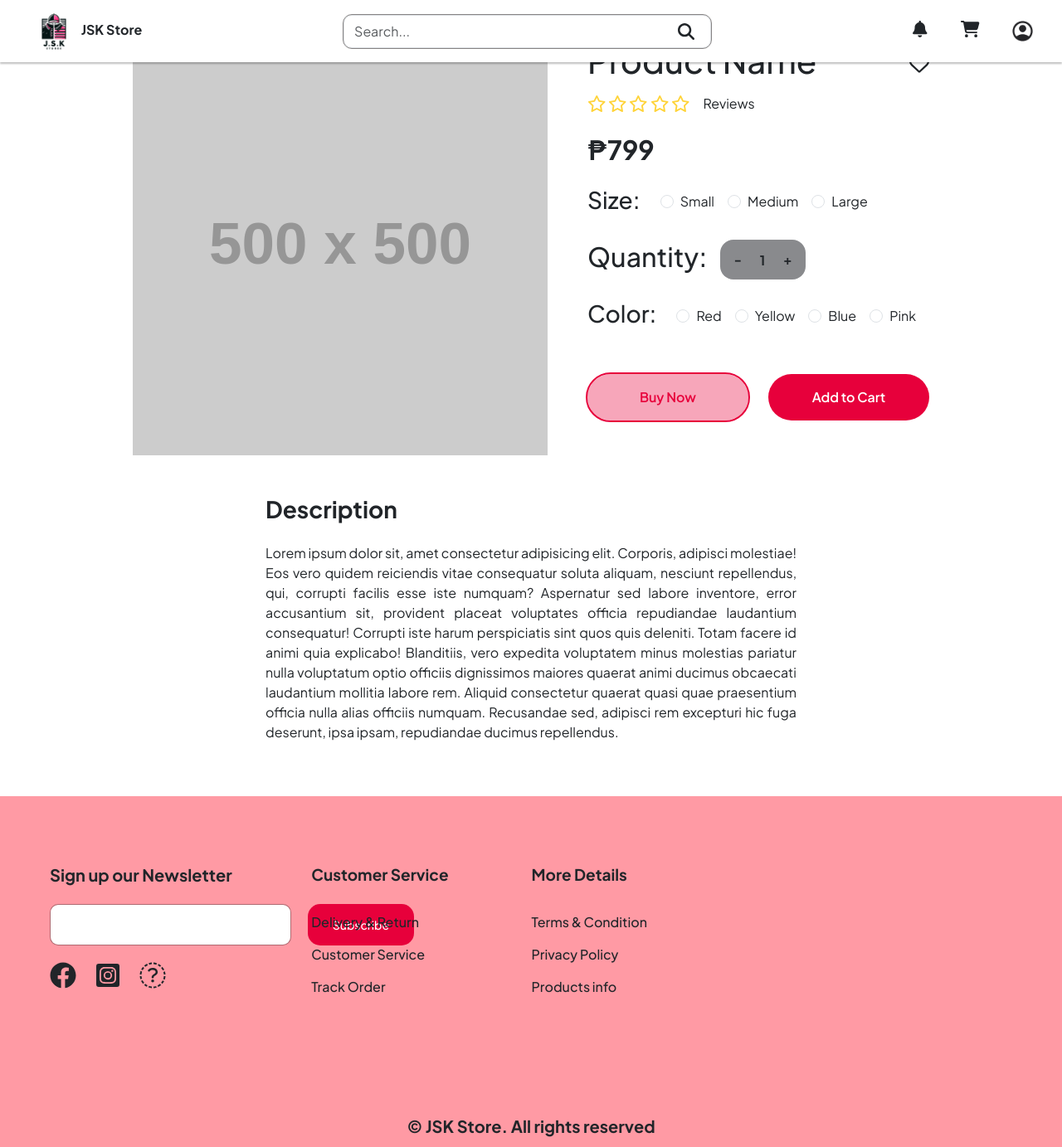
After one commit to kev0402/E-commerce, a PHP site: page /product.php in a window 1280 px wide. The commit adds this page. Shown: the whole page at 83% size. Run offline with PHP 8.4, Linux system fonts and the light colour scheme; grey boxes labelled with a size stand in for pictures from a placeholder-image service; some libraries are stand-ins or nearby versions.

Commit message:
product page

```diff
--- a/Dashboard.php
+++ b/Dashboard.php
@@ -19,9 +19,7 @@
 <body>
 
     <?php
-
     include("./connection.php");
-
     session_start();
 
     $ProductName = $ProductDescription = $Category = $RegularPrice = $Stock = "";
--- a/Login.php
+++ b/Login.php
@@ -47,7 +47,7 @@ if (isset($_POST['loginButton'])) {
 
         if ($user) {
             if (password_verify($pass, $user['Password'])) {
-                $_SESSION["user"] = "valid";
+                $_SESSION["user"];
                 header("Location: ./HomePage.php");
                 die();
             } else {
--- /dev/null
+++ b/product.php
@@ -0,0 +1,188 @@
+<!DOCTYPE html>
+<html lang="en">
+
+<head>
+    <meta charset="UTF-8">
+    <meta name="viewport" content="width=device-width, initial-scale=1.0">
+    <link rel="preconnect" href="https://fonts.googleapis.com">
+    <link rel="preconnect" href="https://fonts.gstatic.com" crossorigin>
+    <link href="https://fonts.googleapis.com/css2?family=Plus+Jakarta+Sans:ital,wght@0,200..800;1,200..800&display=swap" rel="stylesheet">
+    <link href="https://cdn.jsdelivr.net/npm/bootstrap@5.3.2/dist/css/bootstrap.min.css" rel="stylesheet" integrity="sha384-T3c6CoIi6uLrA9TneNEoa7RxnatzjcDSCmG1MXxSR1GAsXEV/Dwwykc2MPK8M2HN" crossorigin="anonymous">
+    <script defer src="https://cdn.jsdelivr.net/npm/bootstrap@5.3.2/dist/js/bootstrap.bundle.min.js" integrity="sha384-C6RzsynM9kWDrMNeT87bh95OGNyZPhcTNXj1NW7RuBCsyN/o0jlpcV8Qyq46cDfL" crossorigin="anonymous"></script>
+    <script src="https://cdnjs.cloudflare.com/ajax/libs/font-awesome/6.4.2/js/all.min.js"></script>
+    <script src="./JS/jquery.min.js"></script>
+    <script src="./JS/bootstrap.js"></script>
+    <script src="./JS/bootstrap.min.js"></script>
+    <link rel="stylesheet" href="./bootstrap/css/bootstrap.min.css">
+    <link rel="stylesheet" href="./CSS/bootstrap.css">
+    <link rel="stylesheet" href="./styles/product.css">
+    <link rel="icon" href="./images/logo.png">
+    <title>Product</title>
+</head>
+
+<body>
+    <header>
+        <div class="NavigationBar">
+            <div class="NameLogo">
+                <img src="./images/logo.png" alt="">
+                <label for="">JSK Store</label>
+            </div>
+            <div class="SearchContainer">
+                <input type="text" placeholder="Search..." class="form-control" id="SearchInput">
+                <i class="fa-solid fa-magnifying-glass" id="SearchButton"></i>
+            </div>
+            <div class="NavigationBarIcons">
+                <i class="fa-solid fa-bell fa-lg"></i>
+                <i class="fa-solid fa-cart-shopping fa-lg"></i>
+                <img src="./Image/AdsImage/account_circle.png" alt="" id="UserAccountCircle">
+            </div>
+        </div>
+        <div class="AccountMenu" id="AccountMenuModal">
+            <div class="AccountContainer">
+                <div class="UserContainer">
+                    <img src="./Image/Reviewer IMG/1641386961385.jpg" alt="" id="UserProfile">
+                    <div class="UserName">
+                        <label for="" id="UserLogInName">Mr. Pro</label>
+                        <label for="" id="UserFullname">The Goat</label>
+                    </div>
+                </div>
+                <i class="fa-solid fa-chevron-right" id="UserEditAccount"></i>
+            </div>
+            <div class="AccountContainer2">
+                <div class="MyOrder">
+                    <i class="fa-solid fa-clock-rotate-left fa-lg"></i>
+                    <label for="" class="fw-semibold">My Orders</label>
+                </div>
+                <div class="MyFavorites">
+                    <i class="fa-solid fa-heart fa-lg"></i>
+                    <label for="" class="fw-semibold">My Favorites</label>
+                </div>
+                <div class="Settings">
+                    <i class="fa-solid fa-gear fa-lg"></i>
+                    <label for="" class="fw-semibold">Settings</label>
+                </div>
+            </div>
+            <button onclick="redirect()" id="LogOutBtn" class="fw-bold">Log Out</button>
+            <script>
+                function redirect() {
+                    window.location.href = "./includes/log-out.php";
+                }
+            </script>
+        </div>
+    </header>
+    <main class="d-flex flex-column justify-content-center align-items-center">
+        <div class="productInfo d-flex flex-row gap-5">
+            <div class="">
+                <img src="https://placehold.co/500x500/EEE/31343C" width="500" height="500" alt="Placehold" class="header-image">
+            </div>
+            <div class="">
+                <div class="productName d-flex flex-row align-items-center justify-content-between">
+                    <h1>Product Name</h1>
+                    <i class="fa-regular fa-heart fa-xl"></i>
+                </div>
+                <div class="reviews d-flex flex-row align-items-center  mt-2 gap-3">
+                    <div class="stars" id="stars">
+                        <i class="fa-regular fa-star fa-lg" style="color: #FFD43B;"></i>
+                        <i class="fa-regular fa-star fa-lg" style="color: #FFD43B;"></i>
+                        <i class="fa-regular fa-star fa-lg" style="color: #FFD43B;"></i>
+                        <i class="fa-regular fa-star fa-lg" style="color: #FFD43B;"></i>
+                        <i class="fa-regular fa-star fa-lg" style="color: #FFD43B;"></i>
+                    </div>
+                    <div>
+                        <label for="stars">Reviews</label>
+                    </div>
+                </div>
+                <div class="productPrice mt-4">
+                    <h2 class="fw-bold">₱799</h2>
+                </div>
+                <div class="sizePicker mt-4 d-flex flex-row align-items-center">
+                    <h3 class="me-4">Size:</h3>
+                    <div class="form-check form-check-inline">
+                        <input class="form-check-input" type="radio" name="inlineRadioOptions" id="inlineRadio1" value="option1">
+                        <label class="form-check-label" for="inlineRadio1">Small</label>
+                    </div>
+                    <div class="form-check form-check-inline">
+                        <input class="form-check-input" type="radio" name="inlineRadioOptions" id="inlineRadio2" value="option2">
+                        <label class="form-check-label" for="inlineRadio2">Medium</label>
+                    </div>
+                    <div class="form-check form-check-inline">
+                        <input class="form-check-input" type="radio" name="inlineRadioOptions" id="inlineRadio3" value="option3">
+                        <label class="form-check-label" for="inlineRadio3">Large</label>
+                    </div>
+                </div>
+                <div class="quantity d-flex flex-row mt-4 align-items-center gap-3">
+                    <div>
+                        <h2>Quantity:</h2>
+                    </div>
+                    <div class="qty-input rounded-4 px-3 py-1">
+                        <button class="qty-count qty-count--minus" data-action="minus" type="button">-</button>
+                        <input class="product-qty" type="number" name="product-qty" min="0" max="10" value="1">
+                        <button class="qty-count qty-count--add" data-action="add" type="button">+</button>
+                    </div>
+                </div>
+                <div class="colorPicker mt-4 d-flex flex-row align-items-center">
+                    <h3 class="me-4">Color:</h3>
+                    <div class="form-check form-check-inline">
+                        <input class="form-check-input" type="radio" name="inlineRadioOptions" id="color1" value="option1">
+                        <label class="form-check-label" for="color1">Red</label>
+                    </div>
+                    <div class="form-check form-check-inline">
+                        <input class="form-check-input" type="radio" name="inlineRadioOptions" id="color2" value="option2">
+                        <label class="form-check-label" for="color2">Yellow</label>
+                    </div>
+                    <div class="form-check form-check-inline">
+                        <input class="form-check-input" type="radio" name="inlineRadioOptions" id="color3" value="option3">
+                        <label class="form-check-label" for="color3">Blue</label>
+                    </div>
+                    <div class="form-check form-check-inline">
+                        <input class="form-check-input" type="radio" name="inlineRadioOptions" id="color4" value="option4">
+                        <label class="form-check-label" for="color4">Pink</label>
+                    </div>
+                </div>
+                <div class="d-flex flex-row gap-4">
+                    <button name="buyButton" class="btn btn-primary border border-0 rounded-pill w-100 mt-5 p-3" id="buyButton">Buy Now</button>
+                    <button name="cartButton" class="btn btn-primary border border-0 rounded-pill w-100 mt-5 p-3" id="cartButton">Add to Cart</button>
+                </div>
+            </div>
+        </div>
+        <div class="description d-flex justify-content-start w-50">
+            <div class="description mt-5">
+                <h3 class="fw-bold">Description</h3>
+                <p  class="mt-4" style="text-align: justify;">Lorem ipsum dolor sit, amet consectetur adipisicing elit. Corporis, adipisci molestiae! Eos vero quidem reiciendis vitae consequatur soluta aliquam, nesciunt repellendus, qui, corrupti facilis esse iste numquam? Aspernatur sed labore inventore, error accusantium sit, provident placeat voluptates officia repudiandae laudantium consequatur! Corrupti iste harum perspiciatis sint quos quis deleniti. Totam facere id animi quia explicabo! Blanditiis, vero expedita voluptatem minus molestias pariatur nulla voluptatum optio officiis dignissimos maiores quaerat animi ducimus obcaecati laudantium mollitia labore rem. Aliquid consectetur quaerat quasi quae praesentium officia nulla alias officiis numquam. Recusandae sed, adipisci rem excepturi hic fuga deserunt, ipsa ipsam, repudiandae ducimus repellendus.</p>
+            </div>
+        </div>
+    </main>
+    <footer class="productpageFooter">
+    <div class="Newsletter">
+            <label for="" class="fw-bold">Sign up our Newsletter</label>
+            <div class="Subscibe">
+                <input type="text" id="SubscribeInput" class="form-control shadow-none">
+                <button id="SubscribeBtn">Subscribe</button>
+            </div>
+            <div class="PlatformIcons gap-4">
+                <i class="fa-brands fa-facebook fa-2xl"></i>
+                <i class="fa-brands fa-square-instagram fa-2xl"></i>
+                <i class="fa-brands fa-square-x-twitter fa-2xl"></i>
+            </div>
+        </div>
+        <div class="ServiceAndDetails">
+            <div class="CustomerService">
+                <label for="" class="FooterTitles fw-bold mb-3">Customer Service</label>
+                <label for="" class="fw-medium">Delivery & Return</label>
+                <label for="" class="fw-medium">Customer Service</label>
+                <label for="" class="fw-medium">Track Order</label>
+            </div>
+            <div class="MoreDetails">
+                <label for="" class="FooterTitles fw-bold mb-3">More Details</label>
+                <label for="" class="fw-medium">Terms & Condition</label>
+                <label for="" class="fw-medium">Privacy Policy</label>
+                <label for="" class="fw-medium">Products info</label>
+            </div>
+        </div>
+        <div class="Copyright">
+            <label for="" class="fw-bold">&copy; JSK Store. All rights reserved</label>
+        </div>
+    </footer>
+</body>
+<script src="./script/product.js"></script>
+</html>
--- /dev/null
+++ b/styles/product.css
@@ -0,0 +1,369 @@
+* {
+    font-family: "Plus Jakarta Sans", sans-serif;
+    font-optical-sizing: auto;
+    margin: 0;
+    padding: 0;
+    box-sizing: border-box;
+}
+
+/* Header CSS */
+header {
+    position: fixed;
+    display: flex;
+    width: 100%;
+    z-index: 99;
+}
+
+.NavigationBar {
+    display: flex;
+    width: 100%;
+    height: 75px;
+    box-shadow: 0px 2px 2px 0px rgba(0, 0, 0, 0.25);
+    justify-content: space-between;
+    align-items: center;
+    padding: 0 35px 0 35px;
+    background: #fff;
+}
+
+.NameLogo label {
+    font-weight: 700;
+}
+
+.NameLogo img {
+    height: 60px;
+    width: 60px;
+}
+
+#SearchInput {
+    width: 443px;
+    height: 40px;
+    outline: 1px solid #868383;
+    border-radius: 10px;
+}
+
+#SearchInput:focus,
+#SubscribeInput:focus {
+    border: 1px solid rgb(0, 0, 0);
+    box-shadow: none;
+}
+
+#HomePageSignUp {
+    border: 3px solid #e7003b;
+    background: rgba(231, 0, 59, 0.1);
+    color: #e7003b;
+}
+
+#HomePageLogIn {
+    background: linear-gradient(90deg, #e7003b 0%, #e7003b 100%);
+}
+
+.SearchContainer {
+    display: flex;
+    position: relative;
+    align-items: center;
+    height: 100%;
+}
+
+#SearchButton {
+    display: flex;
+    position: absolute;
+    cursor: pointer;
+    right: 20px;
+    height: 20px;
+    width: 20px;
+}
+
+.NavigationBarIcons {
+    display: flex;
+    align-self: center;
+    justify-content: center;
+    gap: 40px;
+}
+
+.NavigationBarIcons img {
+    height: 25px;
+    width: 25px;
+    cursor: pointer;
+}
+
+@keyframes fade-in {
+    0% {
+        opacity: 0;
+        transform: translateY(20px) scale(0.9);
+    }
+
+    100% {
+        opacity: 1;
+        transform: translateY(0px) scale(1);
+    }
+}
+
+.LogSignBtn {
+    display: flex;
+    align-self: center;
+    justify-content: center;
+    gap: 10px;
+}
+
+.LogSignBtn button {
+    width: 100px;
+    height: 40px;
+    border-radius: 10px;
+    font-size: 15px;
+    font-weight: 600;
+}
+
+.AccountMenu {
+    display: none;
+    height: 466px;
+    width: 341px;
+    position: absolute;
+    justify-content: center;
+    background: #f5f5f5;
+    z-index: 100;
+    border-radius: 15px;
+    top: 90px;
+    right: 32px;
+    animation: fade-in 0.5s;
+}
+
+.AccountContainer {
+    display: flex;
+    height: 78px;
+    width: 284px;
+    background: #fff;
+    border-radius: 15px;
+    justify-content: space-evenly;
+    align-items: center;
+    position: absolute;
+    top: 30px;
+}
+
+#UserLogInName {
+    font-size: 20px;
+    font-weight: 500;
+}
+
+#UserFullname {
+    font-size: 14px;
+    font-weight: 500;
+    color: #898a8d;
+}
+
+.AccountContainer .UserContainer {
+    display: flex;
+    flex-direction: row;
+    gap: 18px;
+    width: 200px;
+}
+
+.AccountContainer #UserProfile {
+    border-radius: 100%;
+    height: 50px;
+    width: 50px;
+}
+
+.AccountContainer .UserName {
+    display: flex;
+    flex-direction: column;
+}
+
+.AccountContainer {
+    font-size: 38px;
+}
+
+.AccountContainer2 {
+    display: flex;
+    flex-direction: column;
+    height: 188px;
+    gap: 30px;
+    width: 284px;
+    background: #fff;
+    border-radius: 15px;
+    position: absolute;
+    bottom: 140px;
+    align-items: center;
+    justify-content: center;
+}
+
+.AccountContainer2 div {
+    display: flex;
+    flex-direction: row;
+    width: 233px;
+    gap: 20px;
+    font-size: 18px;
+    font-weight: 500;
+    align-items: center;
+}
+
+.AccountContainer2 div img {
+    height: 21px;
+    width: 24px;
+}
+
+#LogOutBtn {
+    background: #e7003b;
+    border-radius: 15px;
+    font-size: 16px;
+    border: none;
+    color: #fff;
+    height: 52px;
+    width: 284px;
+    display: flex;
+    position: absolute;
+    bottom: 20px;
+    justify-content: center;
+    align-items: center;
+}
+
+#LogOutBtn:hover {
+    background-color: #f12845;
+}
+
+/* Product CSS / Main CSS */
+main {
+    height: 100vh;
+}
+.productInfo {
+    margin-top: 10em;
+}
+
+.qty-input {
+    display: flex;
+	align-items: center;
+	overflow: hidden;
+    background-color: #898a8d;
+}
+.product-qty, .qty-count {
+	background: transparent;
+	color: inherit;
+	font-weight: bold;
+	font-size: inherit;
+	border: none;
+	display: inline-block;
+	min-width: 0;
+	height: 2.5rem;
+	line-height: 1;
+}
+.product-qty {
+    width: 50px;
+    min-width: 0;
+    display: inline-block;
+    text-align: center;
+    appearance: text;
+}
+
+input::-webkit-outer-spin-button,
+input::-webkit-inner-spin-button {
+    -webkit-appearance: none;
+    margin: 0;
+}
+#buyButton, #cartButton {
+    font-weight: 600;
+}
+#buyButton {
+    background-color: #e7003a59;
+    outline: 2px solid #e7003b;
+    color: #e7003b;
+}
+#buyButton:hover {
+    background-color: #F12845;
+    color: #fff;
+}
+#cartButton {
+    background-color: #e7003b;
+}
+#cartButton:hover {
+    background-color: #F12845;
+}
+
+.productpageFooter{
+    display: flex;
+    height: 423px;
+    width: 100%;
+    margin-top: 10em;
+    background: #FF9AA4;
+    position: relative;
+
+}
+
+.Newsletter{
+    display: flex;
+    flex-direction: column;
+    height: 50%;
+    gap: 20px;
+    position: absolute;
+    left: 60px;
+    top: 80px;
+}
+
+.Newsletter label{
+    font-size: 20px;
+    font-weight: 600;
+}
+
+#SubscribeInput{
+    height: 50px;
+    border-radius: 10px;
+    border: 1px solid #00000050;
+}
+
+.Subscibe{
+    display: flex;
+    flex-direction: row;
+    width: 100%;
+    gap: 20px;
+}
+
+#SubscribeBtn{
+    background: #E7003B;
+    border-radius: 15px;
+    font-size: 14px;
+    font-weight: 500;
+    border: none;
+    color: #fff;
+    width: 200px;
+
+}
+
+.PlatformIcons{
+    display: flex;
+}
+.ServiceAndDetails{
+    display: flex;
+    flex-direction: row;
+    gap: 100px;
+    position: absolute;
+    right:500px;
+    top: 80px;
+}
+
+.CustomerService{
+    display: flex;
+    flex-direction: column;
+    gap: 15px;
+}
+
+.MoreDetails{
+    display: flex;
+    flex-direction: column;
+    gap: 15px;
+}
+
+.FooterTitles{
+    font-size: 19px;
+    font-weight: 600;
+}
+
+.Copyright{
+    display: flex;
+    width: 100%;
+    justify-content: center;
+    position: absolute;
+    bottom: 10px;
+}
+
+.Copyright label{
+    font-size: 20px;
+    font-weight: 600;
+}
```
Also changed, not shown: HomePage.php (+3 -5 lines), script/product.js (added).
